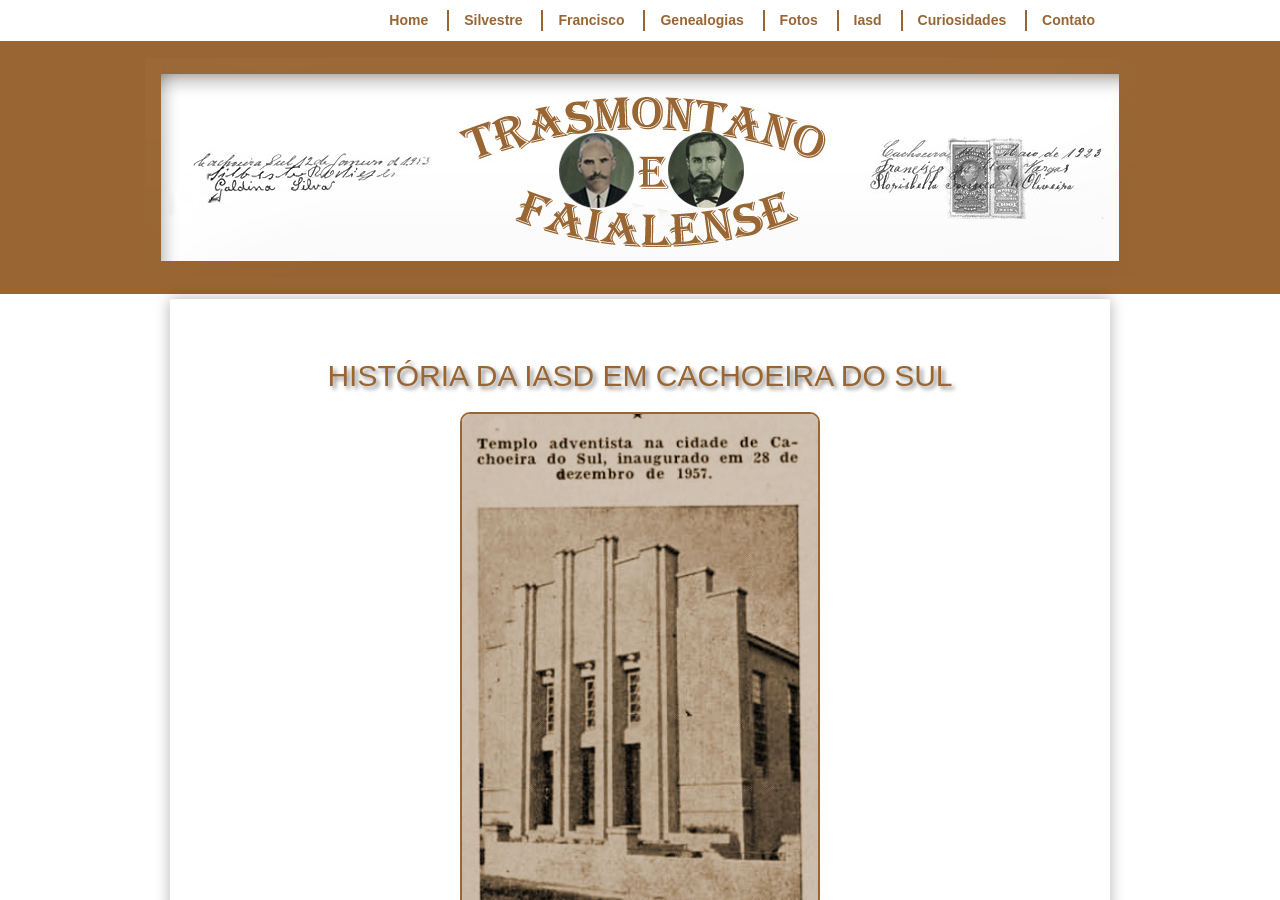
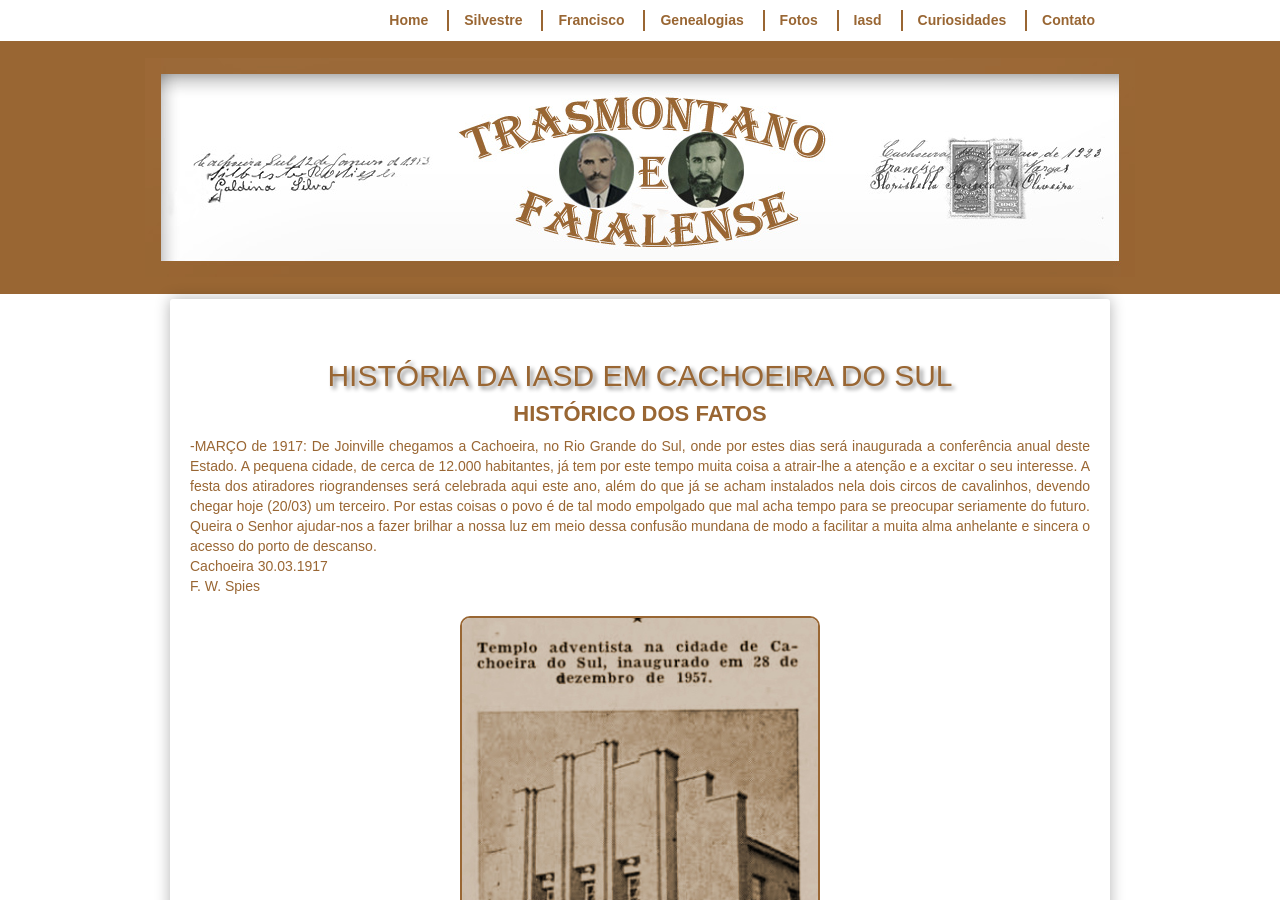
Before and after one commit to claudiovargas1955/claudiovargas1955.github.io, a Jekyll site: the page built from _pages/história-da-iasd-cachoeira.html, in a window 1280 px wide and 900 px high. Built offline with Jekyll 4.4.1, drawn with Linux system fonts in a browser that asks for light colours; some web fonts are replaced.

Commit message:
Update história-da-iasd-cachoeira.html

```diff
--- a/_pages/história-da-iasd-cachoeira.html
+++ b/_pages/história-da-iasd-cachoeira.html
@@ -104,6 +104,18 @@
 </style>
 
 <h2>HISTÓRIA DA IASD EM CACHOEIRA DO SUL</h2>
+
+<h3>HISTÓRICO DOS FATOS</h3>
+<p>-MARÇO de 1917: De Joinville chegamos a Cachoeira, no Rio Grande do Sul, onde por estes dias será inaugurada a conferência anual deste Estado. A pequena cidade, de
+cerca de 12.000 habitantes, já tem por este tempo muita coisa a atrair-lhe a atenção e a excitar o seu interesse. A festa dos atiradores riograndenses será celebrada
+aqui este ano, além do que já se acham instalados nela dois circos de cavalinhos, devendo chegar hoje (20/03) um terceiro. Por estas coisas o povo é de tal modo
+empolgado que mal acha tempo para se preocupar seriamente do futuro. Queira o Senhor ajudar-nos a fazer brilhar a nossa luz em meio dessa confusão mundana de modo a
+facilitar a muita alma anhelante e sincera o acesso do porto de descanso.<br>
+
+    Cachoeira 30.03.1917<br>
+                        F. W. Spies <br>
+
+
 <figure class="foto-legenda">
 <p><img class="esq2" style="float:center"; src="/images/Inauguração.jpg" class="img-responsive" width="400px" title="";/>
 <figcaption>
@@ -121,6 +133,8 @@
 em favor da verdade. Foi o seguinte: Desiludida do catolicismo e do espiritismo, orava a Deus pedindo que mandasse alguém para lhe explicar a bíblia. No sonho alguém
 chegou e anunciou uma mensagem especial e maravilhosa e a conduziu para ser batizada. Apesar da oposição de seus familiares conserva-se firme e feliz na verdade.</p>
 
+<p>
+
 
 
 <p style="text-align:center;  color:#996633; font-size:30px; font-family: 'Rancho', cursive">"Ide por todo o mundo, pregai o evangelho a toda criatura".</p>
```
